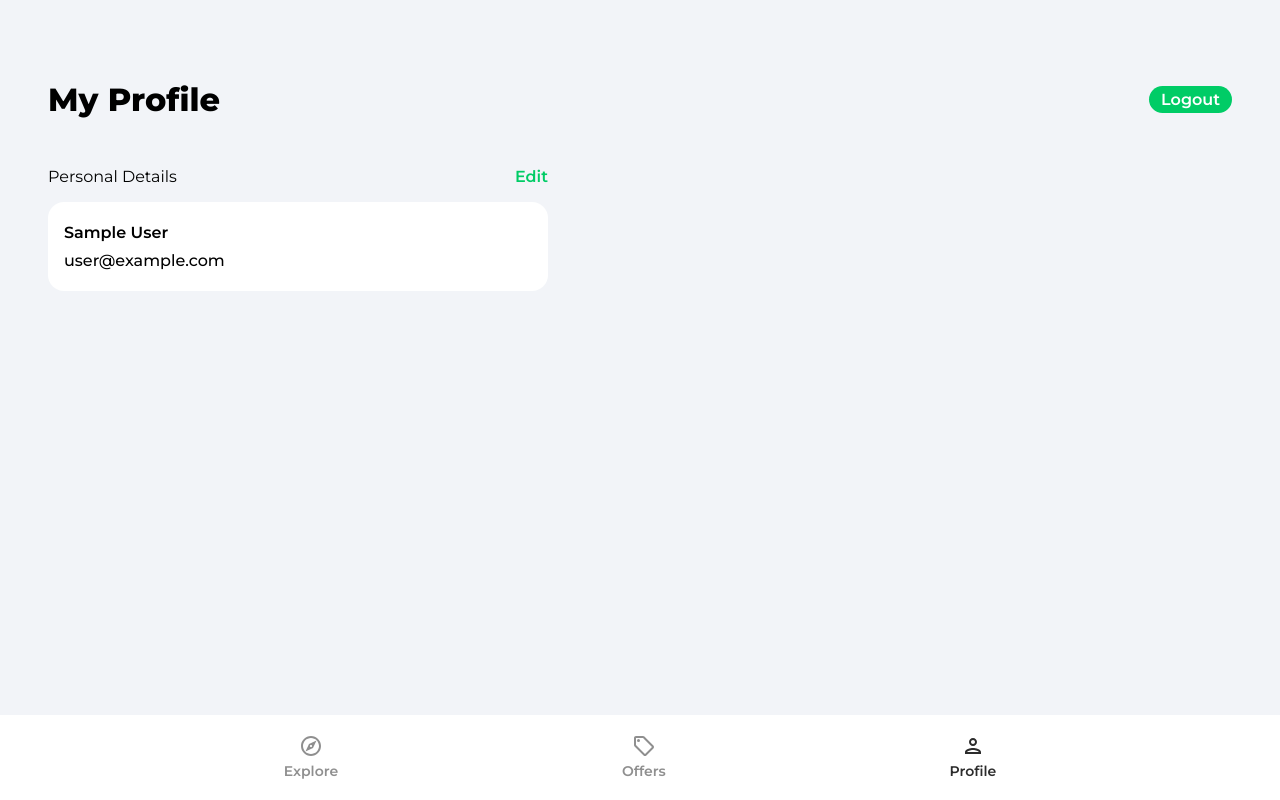
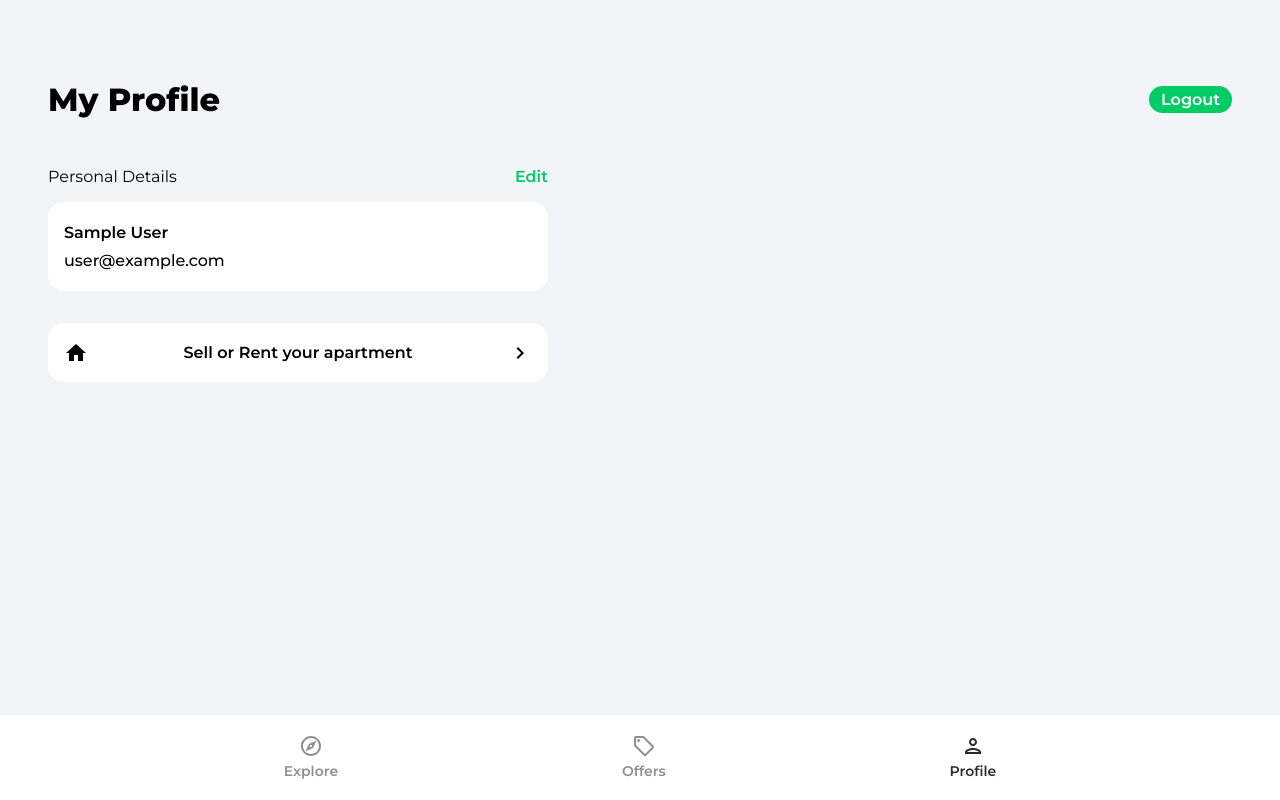
Before and after one commit to adesh02092000/nester, a React (Vite) app: page /profile in a window 1280 px wide. Built offline with nearby package versions, Linux system fonts and the light colour scheme; no server answers; sample sign-in values are in the browser's storage.

Commit message:
Created createListing Page and added added a link to the profile that goes to this page

```diff
--- a/src/App.jsx
+++ b/src/App.jsx
@@ -11,6 +11,7 @@
 import 'react-toastify/dist/ReactToastify.css'
 import { PrivateRoute } from './components/PrivateRoute'
 import Category from './pages/Category'
+import CreateListing from './pages/CreateListing'
 
 function App() {
   return (
@@ -26,6 +27,7 @@
           <Route path='/sign-in' element={<SignIn />} />
           <Route path='/sign-up' element={<SignUp />} />
           <Route path='/forgot-password' element={<ForgotPassword />} />
+          <Route path='/create-listing' element={<CreateListing />} />
         </Routes>
         {/* Navbar */}
         <Navbar />
--- /dev/null
+++ b/src/pages/CreateListing.jsx
@@ -0,0 +1,3 @@
+export default function CreateListing() {
+  return <div>CreateListing</div>
+}
--- a/src/pages/Profile.jsx
+++ b/src/pages/Profile.jsx
@@ -1,9 +1,11 @@
 import { getAuth, updateProfile } from 'firebase/auth'
 import { useState } from 'react'
-import { useNavigate } from 'react-router-dom'
+import { Link, useNavigate } from 'react-router-dom'
 import { doc, updateDoc } from 'firebase/firestore'
 import { db } from '../firebase.config'
 import { toast } from 'react-toastify'
+import arrowRightIcon from '../assets/svg/keyboardArrowRightIcon.svg'
+import homeIcon from '../assets/svg/homeIcon.svg'
 
 export default function Profile() {
   const auth = getAuth()
@@ -96,6 +98,11 @@
               />
             </form>
           </div>
+          <Link to='/create-listing' className='createListing'>
+            <img src={homeIcon} alt='home' />
+            <p>Sell or Rent your apartment</p>
+            <img src={arrowRightIcon} alt='arrow right' />
+          </Link>
         </main>
       </div>
     </>
```
